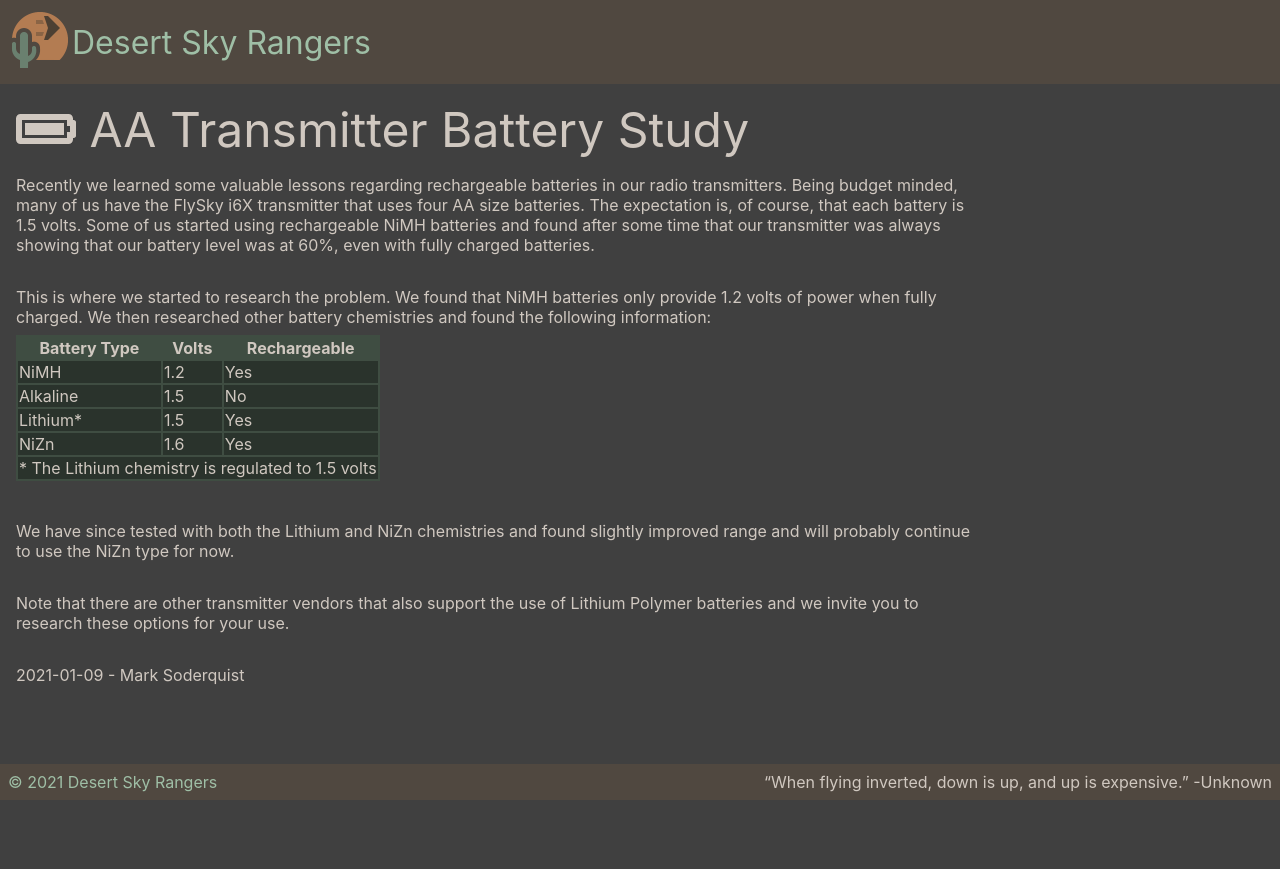
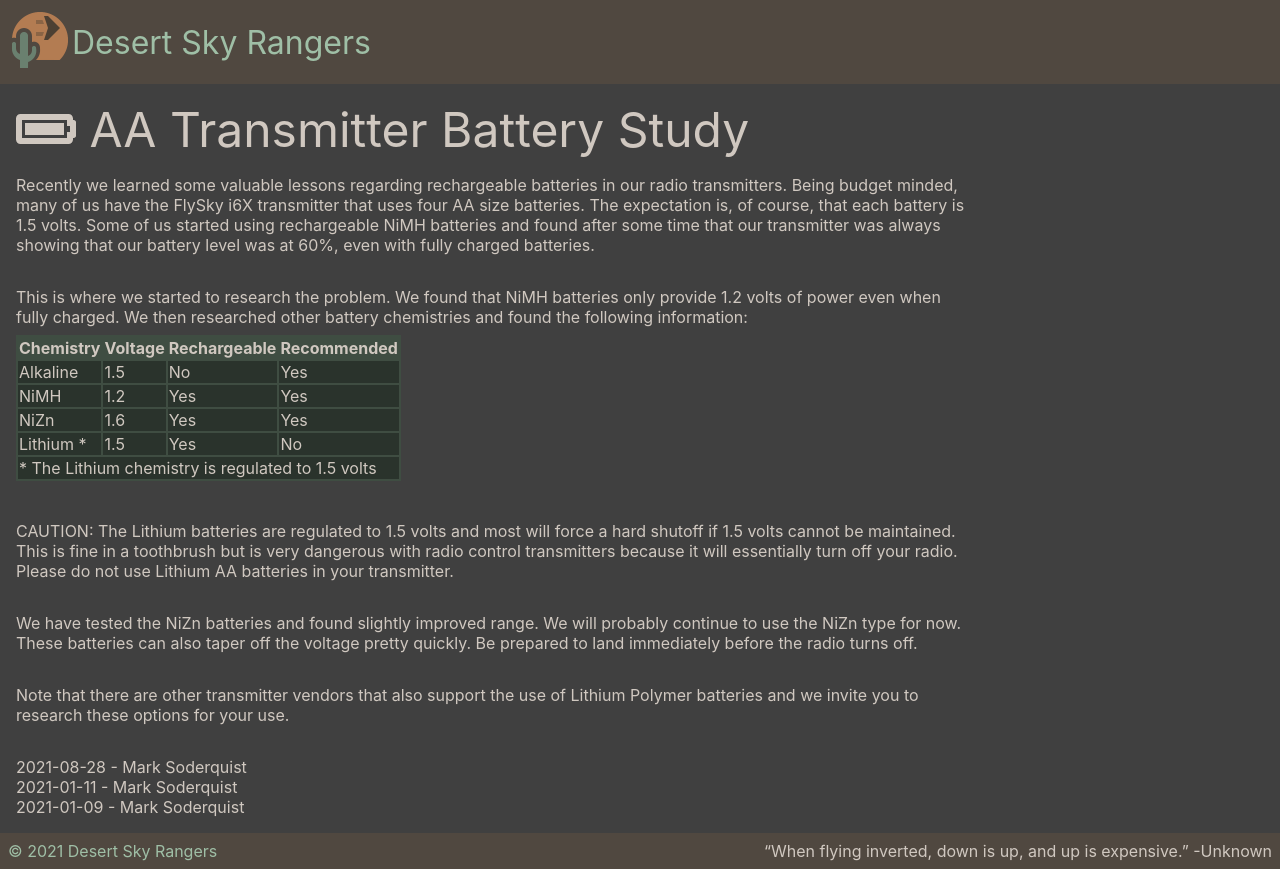
Before and after one commit to desertskyrangers/www.desertskyrangers.org, a React (Create React App) app: page /articles/aa-transmitter-battery-study-2021-01 in a window 1280 px wide. Before the commit the page ends 800 px from the top, so only its background shows below. Built offline with nearby package versions, Linux system fonts and the light colour scheme.

Commit message:
Update articles

```diff
--- a/src/articles/AaTransmitterBatteryStudy.js
+++ b/src/articles/AaTransmitterBatteryStudy.js
@@ -21,34 +21,39 @@ export default class AaTransmitterBatteryStudy extends React.Component {
 				</p>
 				<p>
 					This is where we started to research the problem. We found that
-					NiMH batteries only provide 1.2 volts of power when fully charged.
-					We then researched other battery chemistries and found the
+					NiMH batteries only provide 1.2 volts of power even when fully
+					charged. We then researched other battery chemistries and found the
 					following information:
 					<table>
 						<tr>
-							<th>Battery Type</th>
-							<th>Volts</th>
+							<th>Chemistry</th>
+							<th>Voltage</th>
 							<th>Rechargeable</th>
+							<th>Recommended</th>
+						</tr>
+						<tr>
+							<td>Alkaline</td>
+							<td>1.5</td>
+							<td>No</td>
+							<td>Yes</td>
 						</tr>
 						<tr>
 							<td>NiMH</td>
 							<td>1.2</td>
 							<td>Yes</td>
-						</tr>
-						<tr>
-							<td>Alkaline</td>
-							<td>1.5</td>
-							<td>No</td>
-						</tr>
-						<tr>
-							<td>Lithium*</td>
-							<td>1.5</td>
 							<td>Yes</td>
 						</tr>
 						<tr>
 							<td>NiZn</td>
 							<td>1.6</td>
 							<td>Yes</td>
+							<td>Yes</td>
+						</tr>
+						<tr>
+							<td>Lithium *</td>
+							<td>1.5</td>
+							<td>Yes</td>
+							<td>No</td>
 						</tr>
 						<tr>
 							<td colSpan='100'>* The Lithium chemistry is regulated to 1.5 volts</td>
@@ -56,16 +61,28 @@ export default class AaTransmitterBatteryStudy extends React.Component {
 					</table>
 				</p>
 				<p>
-					We have since tested with both the Lithium and NiZn chemistries
-					and found slightly improved range and will probably continue to
-					use the NiZn type for now.
+					CAUTION: The Lithium batteries are regulated to 1.5 volts and most
+					will force a hard shutoff if 1.5 volts cannot be maintained. This is
+					fine in a toothbrush but is very dangerous with radio control
+					transmitters because it will essentially turn off your radio. Please
+					do not use Lithium AA batteries in your transmitter.
+				</p>
+				<p>
+					We have tested the NiZn batteries and found slightly improved range.
+					We will probably continue to use the NiZn type for now. These
+					batteries can also taper off the voltage pretty quickly. Be prepared
+					to land immediately before the radio turns off.
 				</p>
 				<p>
 					Note that there are other transmitter vendors that also support
 					the use of Lithium Polymer batteries and we invite you to research
 					these options for your use.
 				</p>
-				<p>2021-01-09 - Mark Soderquist</p>
+				<p>
+					2021-08-28 - Mark Soderquist<br/>
+					2021-01-11 - Mark Soderquist<br/>
+					2021-01-09 - Mark Soderquist
+				</p>
 
 			</div>
 		)
--- a/src/articles/NorthernUtahFlyingSeason.js
+++ b/src/articles/NorthernUtahFlyingSeason.js
@@ -98,6 +98,9 @@ export default class NorthernUtahFlyingSeason extends React.Component {
 					</table>
 				</div>
 
+				<p>
+					2021-01-11 - Mark Soderquist
+				</p>
 			</div>
 		)
 	}
```
